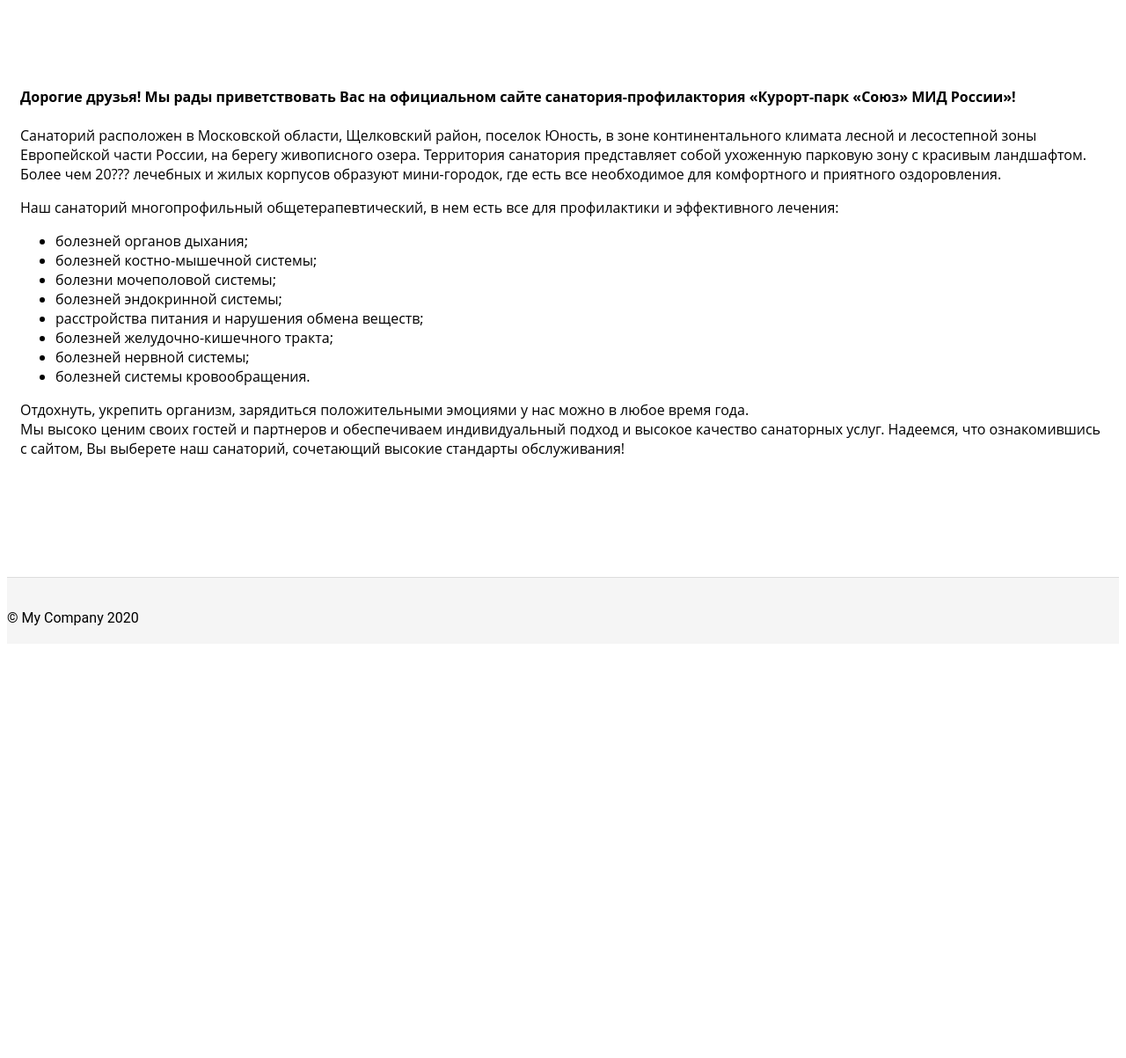
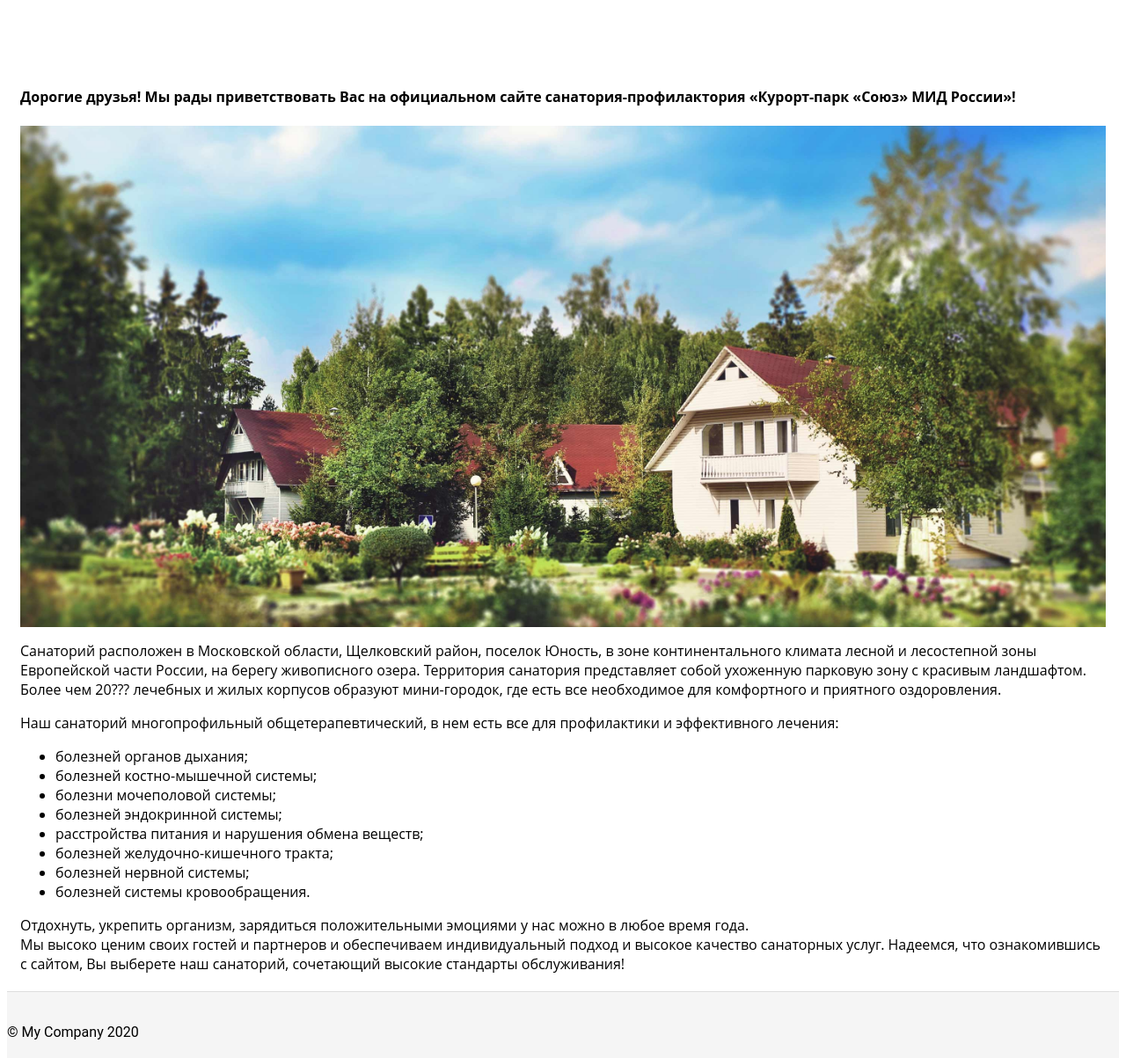
Before and after one commit to DmitriyGold/Sanatoriy_mid, a Yii app: template views/site/about.php in a window 1280 px wide. Shown: the whole page at 88% size. Before the commit the page ends 711 px from the top, so only its background shows below. Run offline with PHP 8.4 and a stand-in for Yii, Linux system fonts and the light colour scheme; the template is opened without the code that fills it, so the values that code supplies are empty; some libraries are stand-ins or nearby versions.

Commit message:
установил паралакс на страницу о нас

```diff
--- a/views/site/about.php
+++ b/views/site/about.php
@@ -6,12 +6,24 @@
 $this->title = 'О нас';
 $this->params['breadcrumbs'][] = $this->title;
 ?>
-<div class="site-about mt-5 pt-5 container">
+
+
+<div class="site-about mt-5 mb-1 pt-5 container">
 
     <div class="row">
         <div class="col-12">
             <h4>Дорогие друзья! Мы рады приветствовать Вас на официальном сайте санатория-профилактория «Курорт-парк «Союз»
                 МИД России»!</h4>
+        </div>
+    </div>
+
+</div>
+
+<div  class="parallax1"></div>
+
+<div class="site-about mt-2 pt-2 container">
+    <div class="row">
+
         <p class="my-3">Санаторий расположен в
             Московской области, Щелковский район, поселок Юность, в зоне континентального климата лесной и
             лесостепной зоны Европейской части России, на берегу живописного озера.
@@ -19,7 +31,6 @@
             Более чем 20??? лечебных и жилых корпусов образуют мини-городок,
             где есть все необходимое для комфортного и приятного оздоровления.
         </p>
-        </div>
 
         <div class="col-12 my-3">
             Наш санаторий многопрофильный общетерапевтический, в нем есть все для профилактики и
@@ -46,6 +57,6 @@
             Надеемся, что ознакомившись с сайтом, Вы выберете наш санаторий, сочетающий высокие стандарты обслуживания!
         </div>
 
+    </div>
 
 </div>
-</div>
--- a/web/css/site.css
+++ b/web/css/site.css
@@ -227,10 +227,10 @@
 
 .parallax1 {
     /* The image used */
-    background-image: url("/images/paralax1.jpg");
+    background-image: url("/images/parallax.jpg");
 
     /* Set a specific height */
-    min-height: 350px;
+    min-height: 570px;
 
     /* Create the parallax scrolling effect */
     background-attachment: fixed;
```
Also changed, not shown: views/site/index.php (line endings or trailing spaces), web/images/parallax.jpg (added), web/images/parallax1.jpg (added). Lines whose indentation alone changed are shown as unchanged.
